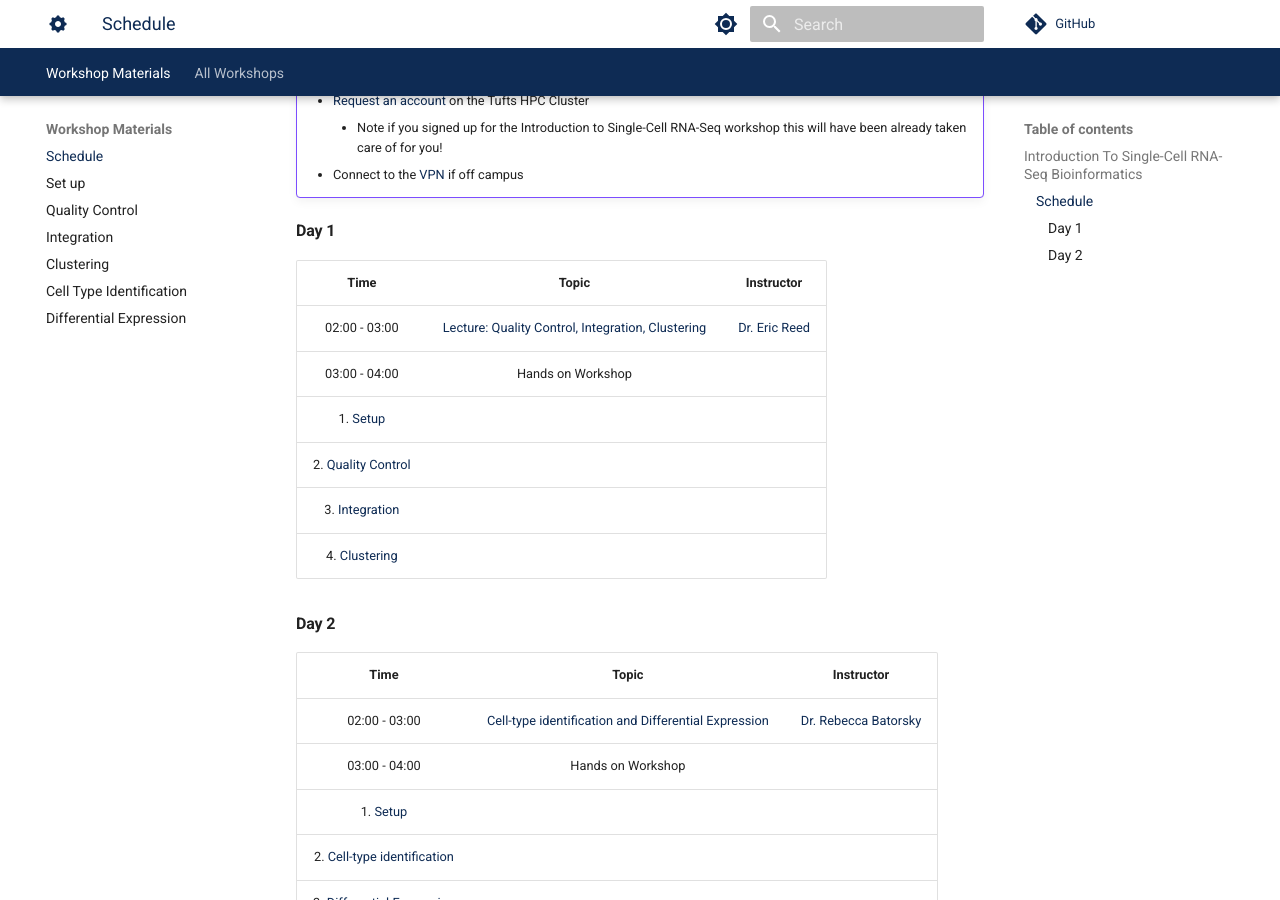
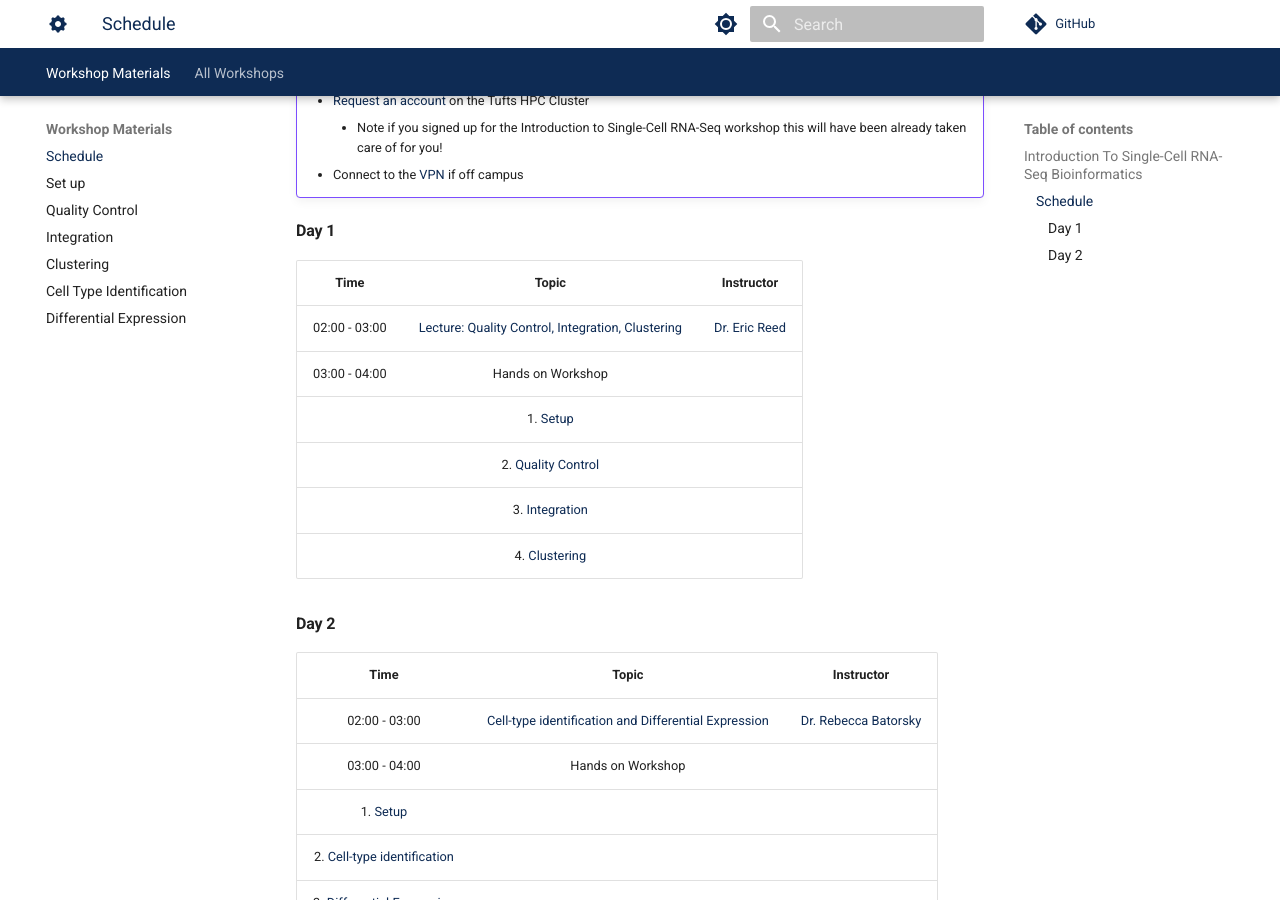
Before and after one commit to best-tufts/intro_to_single_cell_rnaseq, an MkDocs documentation site: the page built from docs/intro_to_single_cell_rnaseq/00_background.md, in a window 1280 px wide and 900 px high, scrolled down 443 px. Built offline with MkDocs 1.6.1 and Material for MkDocs 9.7.7, drawn with Linux system fonts in a browser that asks for light colours; comment, search, counter and statistics services are not loaded.

Commit message:
schedule

```diff
--- a/docs/intro_to_single_cell_rnaseq/00_background.md
+++ b/docs/intro_to_single_cell_rnaseq/00_background.md
@@ -20,11 +20,11 @@
 | Time |  Topic  | Instructor |
 |:-----------:|:----------:|:--------:|
 | 02:00 - 03:00 | [Lecture: Quality Control, Integration, Clustering](slides/day1_temp.pdf) | [Dr. Eric Reed](https://disc.tufts.edu/eric-reed) |
-| 03:00 - 04:00 | Hands on Workshop
-1. [Setup](01_setup.md)
-2. [Quality Control](02_quality_control.md)
-3. [Integration](03_integration.md)
-4. [Clustering](04_clustering.md) |  |
+| 03:00 - 04:00 | Hands on Workshop |  |
+| | 1. [Setup](01_setup.md) |  |
+| |2. [Quality Control](02_quality_control.md) | |
+| |3. [Integration](03_integration.md)| |
+| |4. [Clustering](04_clustering.md) |  |
 
 
 #### Day 2
```
